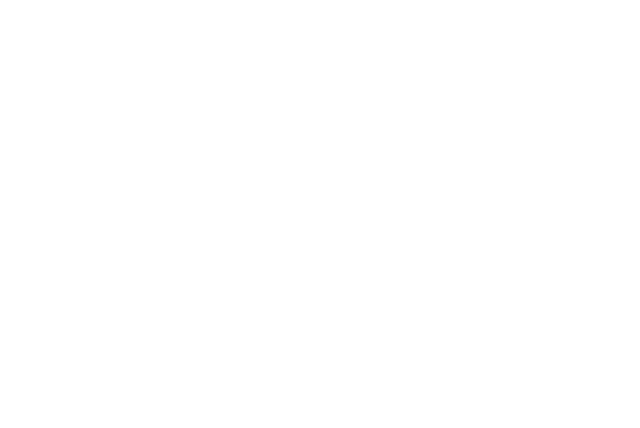
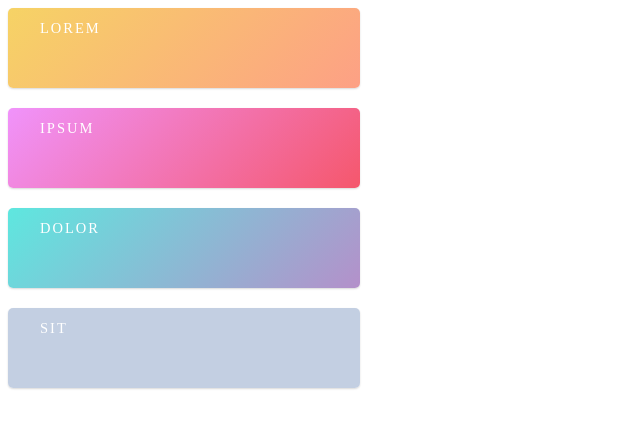
Before and after one commit to ch0rckbean/use-gesture, a React (Create React App) app in the folder draggable-list/: page / in a window 1280 px wide. Shown: the top 428 px of the page, without its empty margins (0-640 px from the left). Built offline with nearby package versions, Linux system fonts and the light colour scheme.

Commit message:
practice: draggable-list

```diff
--- a/draggable-list/package.json
+++ b/draggable-list/package.json
@@ -12,6 +12,8 @@
     "@types/react": "^18.2.45",
     "@types/react-dom": "^18.2.18",
     "@use-gesture/react": "^10.3.0",
+    "lodash-move": "^1.1.1",
+    "lodash.clamp": "^4.0.3",
     "react": "^18.2.0",
     "react-dom": "^18.2.0",
     "react-scripts": "5.0.1",
--- a/draggable-list/src/App.tsx
+++ b/draggable-list/src/App.tsx
@@ -5,10 +5,66 @@ import clamp from 'lodash.clamp';
 import swap from 'lodash-move';
 import styles from './styles.module.css';
 
-// const fn=(order:number[]);
+const fn =
+  (order: number[], active = false, originalIndex = 0, curIndex = 0, y = 0) =>
+  (index: number) =>
+    active && index === originalIndex
+      ? {
+          y: curIndex * y, // 블럭 애니메이션 y축 이동 정도
+          scale: 1.1,
+          zIndex: 1,
+          shadow: 15,
+          immediate: (key: string) => key === 'zIndex',
+          config: (key: string) =>
+            key === 'y' ? config.stiff : config.default,
+        }
+      : {
+          y: order.indexOf(index) * 100,
+          scale: 1,
+          zIndex: 0,
+          shadow: 1,
+          immediate: false,
+        };
 
-function App() {
-  return <div className='App'></div>;
+function DraggableList({ items }: { items: string[] }) {
+  const order = useRef(items.map((_, index) => index)); //item order
+  const [springs, api] = useSprings(items.length, fn(order.current));
+  const bind = useDrag(({ args: [originalIndex], active, movement: [, y] }) => {
+    const curIndex = order.current.indexOf(originalIndex);
+    const curRow = clamp(
+      Math.round((curIndex * 2 + y) / 100),
+      0,
+      items.length - 1
+    );
+    const newOrder = swap(order.current, curIndex, curRow);
+    api.start(fn(newOrder, active, originalIndex, curIndex, y));
+    if (!active) order.current = newOrder;
+  });
+  return (
+    <div className={styles.content} style={{ height: items.length * 100 }}>
+      {springs.map(({ zIndex, shadow, y, scale }, i) => (
+        <animated.div
+          {...bind(i)}
+          key={i}
+          style={{
+            zIndex,
+            boxShadow: shadow.to(
+              (s) => `rgba(0, 0, 0, 0.15) 0px ${s}px ${2 * s}px 0px`
+            ),
+            y,
+            scale,
+          }}
+          children={items[i]}
+        />
+      ))}
+    </div>
+  );
 }
 
-export default App;
+export default function App() {
+  return (
+    <div className='flex fill center'>
+      <DraggableList items={'Lorem ipsum dolor sit'.split(' ')} />
+    </div>
+  );
+}
--- /dev/null
+++ b/draggable-list/src/lodash-move.d.ts
@@ -0,0 +1 @@
+declare module 'lodash-move';
--- a/draggable-list/src/styles.module.css
+++ b/draggable-list/src/styles.module.css
@@ -0,0 +1,30 @@
+.content {
+  width: 320px;
+}
+.content > div {
+  position: absolute;
+  width: 320px;
+  height: 80px;
+  transform-origin: 50% 50% 0px;
+  border-radius: 5px;
+  color: white;
+  line-height: 40px;
+  padding-left: 32px;
+  font-size: 14.5px;
+  background-color: lightblue;
+  text-transform: uppercase;
+  letter-spacing: 2px;
+  touch-action: none;
+}
+.content > div:nth-child(1) {
+  background: linear-gradient(135deg, #f6d365 0%, #fda085 100%);
+}
+.content > div:nth-child(2) {
+  background: linear-gradient(135deg, #f093fb 0%, #f5576c 100%);
+}
+.content > div:nth-child(3) {
+  background: linear-gradient(135deg, #5ee7df 0%, #b490ca 100%);
+}
+.content > div:nth-child(4) {
+  background: linear-gradient(135deg, #c3cfe2 0%, #c3cfe2 100%);
+}
```
Also changed, not shown: 1 other file (tests, documents, lock files or other folders).
